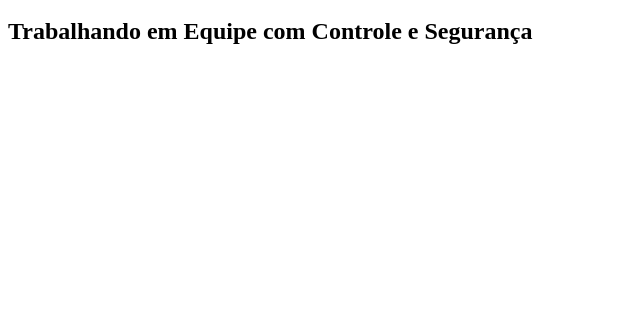
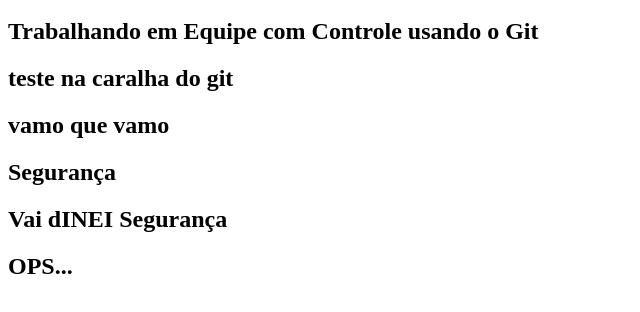
Before and after one commit to rlopesbr/curso-git, a plain HTML site: page index.html in a window 1280 px wide. Shown: the part 48-360 px from the top of the page, without its empty margins (0-640 px from the left). Drawn offline with Linux system fonts and the light colour scheme.

Commit message:
alteracao interativa

```diff
--- a/index.html
+++ b/index.html
@@ -2,7 +2,17 @@
 	<head>
 		<body>
 		<h1>Git</h1>
-        <h2>Trabalhando em Equipe com Controle e Segurança</h2>
+        <h2>Trabalhando em Equipe com Controle usando o Git </h2>
+
+		        <h2>teste na caralha do git</h2>
+
+				        <h2>vamo que vamo</h2>
+
+						        <h2>Segurança</h2>
+
+								        <h2>Vai dINEI Segurança</h2>
+
+										        <h2>OPS...</h2>
 
 		</body>
 	</head>
```
